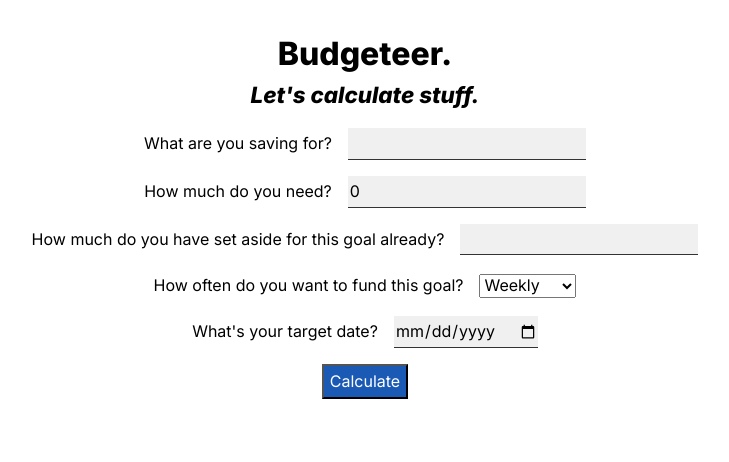
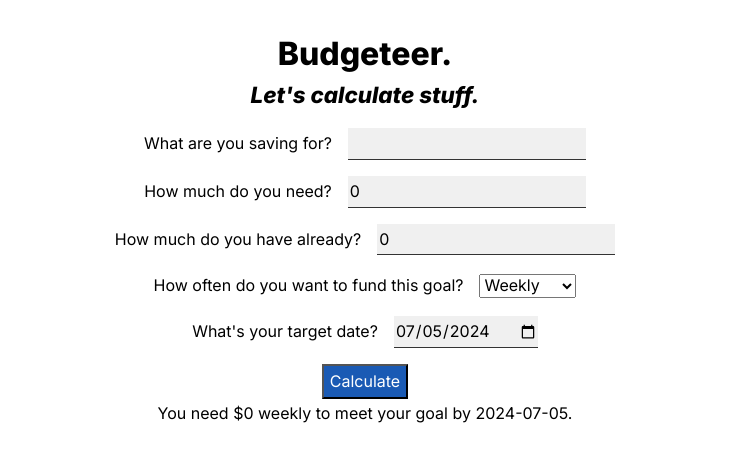
Before and after one commit to jessiejalca/budgeteer, a React (Vite) app: page / in a window 1280 px wide. Shown: the top 462 px of the page, without its empty margins (275-1004 px from the left). Built offline with nearby package versions, Linux system fonts and the light colour scheme.

Commit message:
feat: collect all form data

```diff
--- a/src/components/Calculator.tsx
+++ b/src/components/Calculator.tsx
@@ -3,6 +3,16 @@ import React from "react";
 const Calculator = () => {
     const [savingsGoal, setSavingsGoal] = React.useState<string>("");
     const [goalAmount, setGoalAmount] = React.useState<number>(0);
+    const [amountSaved, setAmountSaved] = React.useState<number>(0);
+    const [fundingFrequency, setFundingFrequency] = React.useState<string>("weekly");
+
+    // Set the default date to today
+    const today: string = new Date().toISOString().split("T")[0];
+    const [targetDate, setTargetDate] = React.useState<string>(today);
+
+    const handleFrequencyChange = (e: React.ChangeEvent<HTMLSelectElement>) => {
+        setFundingFrequency(e.target.value);
+    };
 
     return (
     <>
@@ -24,12 +34,12 @@ const Calculator = () => {
           />
         </label>
         <label>
-          <span>How much do you have set aside for this goal already?</span>
-          <input type="number" />
+          <span>How much do you have already?</span>
+          <input type="number" value={amountSaved} onChange={(e) => setAmountSaved(Number(e.target.value))} />
         </label>
         <label>
           <span>How often do you want to fund this goal?</span>
-          <select>
+          <select value={fundingFrequency} onChange={handleFrequencyChange}>
             <option value="weekly">Weekly</option>
             <option value="bi-weekly">Bi-weekly</option>
             <option value="monthly">Monthly</option>
@@ -37,13 +47,13 @@ const Calculator = () => {
         </label>
         <label>
           <span>What's your target date?</span>
-          <input type="date" />
+          <input type="date" value={targetDate} onChange={(e) => setTargetDate(e.target.value)} min={today} />
         </label>
         <button type="submit">Calculate</button>
       </form>
-      {savingsGoal && (
+      {(
         <p>
-          You need ${goalAmount} to meet your {savingsGoal} goal.
+          You need ${goalAmount} {fundingFrequency} to meet your {savingsGoal} goal by {targetDate}.
         </p>
       )}
     </>
```
